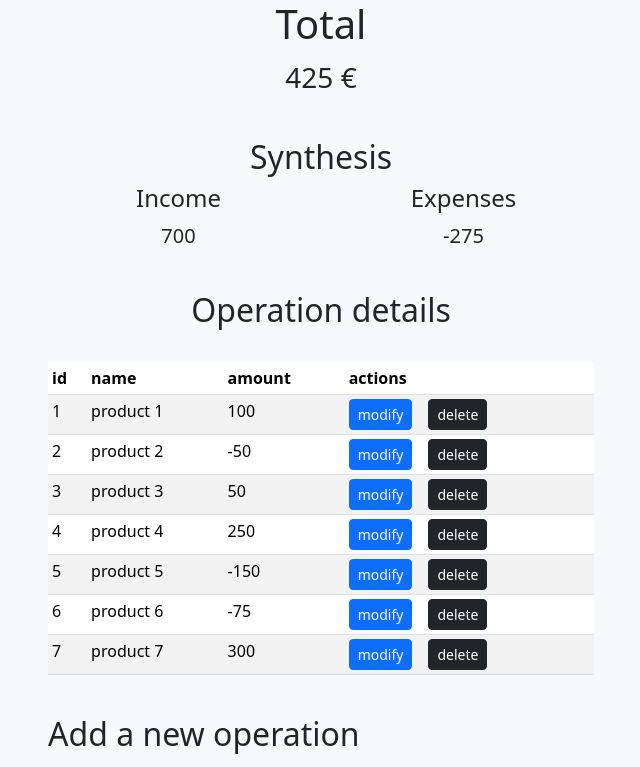
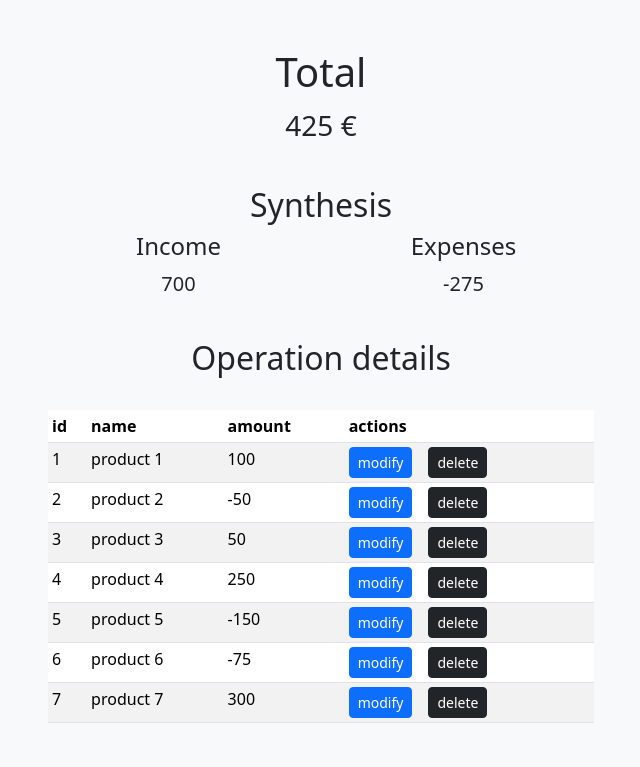
Before and after one commit to daddyjanno/Calculateur_de_d-penses, a React (Vite) app in the folder Calculateur/: page / in a window 1280 px wide. Shown: the top 767 px of the page, without its empty margins (319-959 px from the left). Built offline with nearby package versions, Linux system fonts and the light colour scheme.

Commit message:
Calculator

```diff
--- a/Calculateur/src/Calculator.tsx
+++ b/Calculateur/src/Calculator.tsx
@@ -10,7 +10,7 @@ function Calculator() {
     const operations = useSelector(getOperations)
 
     return (
-        <div className="container-xl bg-light template">
+        <div className="container py-5 bg-light template">
             <header className="row">
                 <div className="col-6 offset-3">
                     <Total operations={operations} />
```
